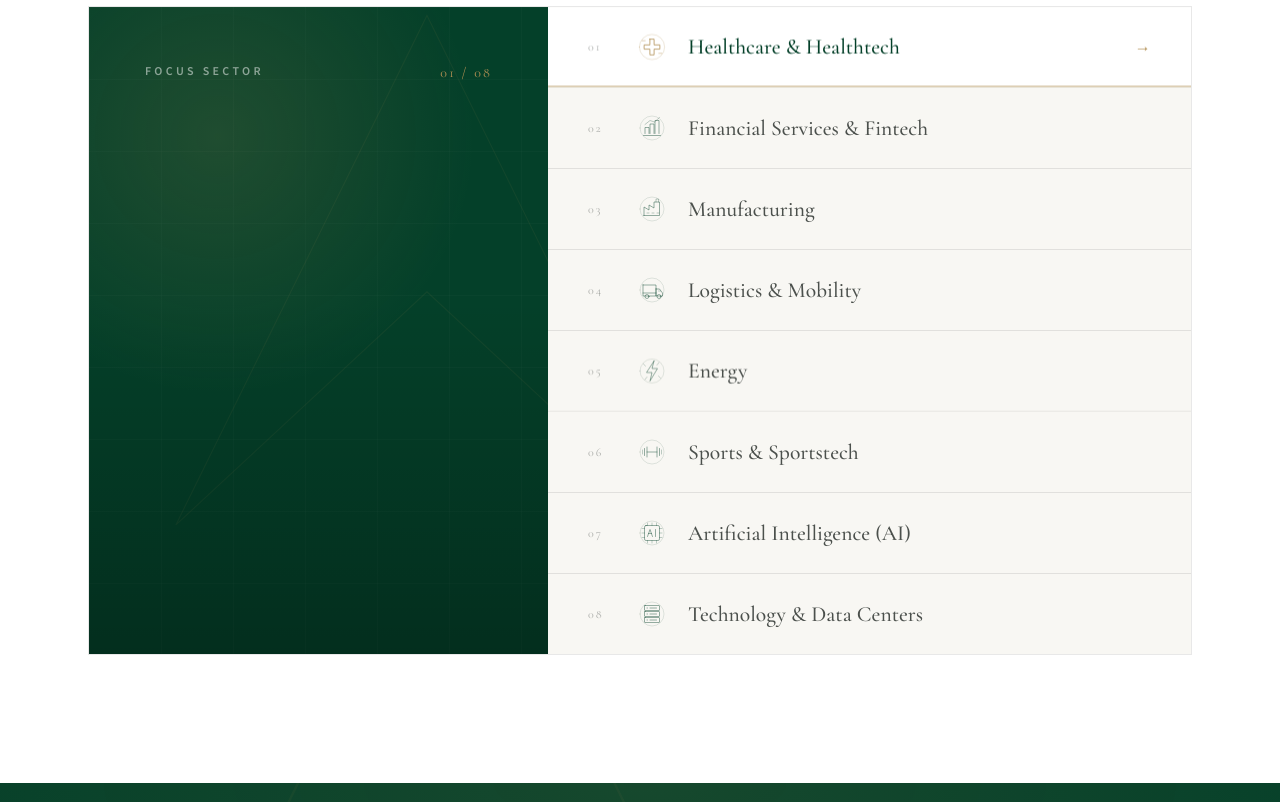
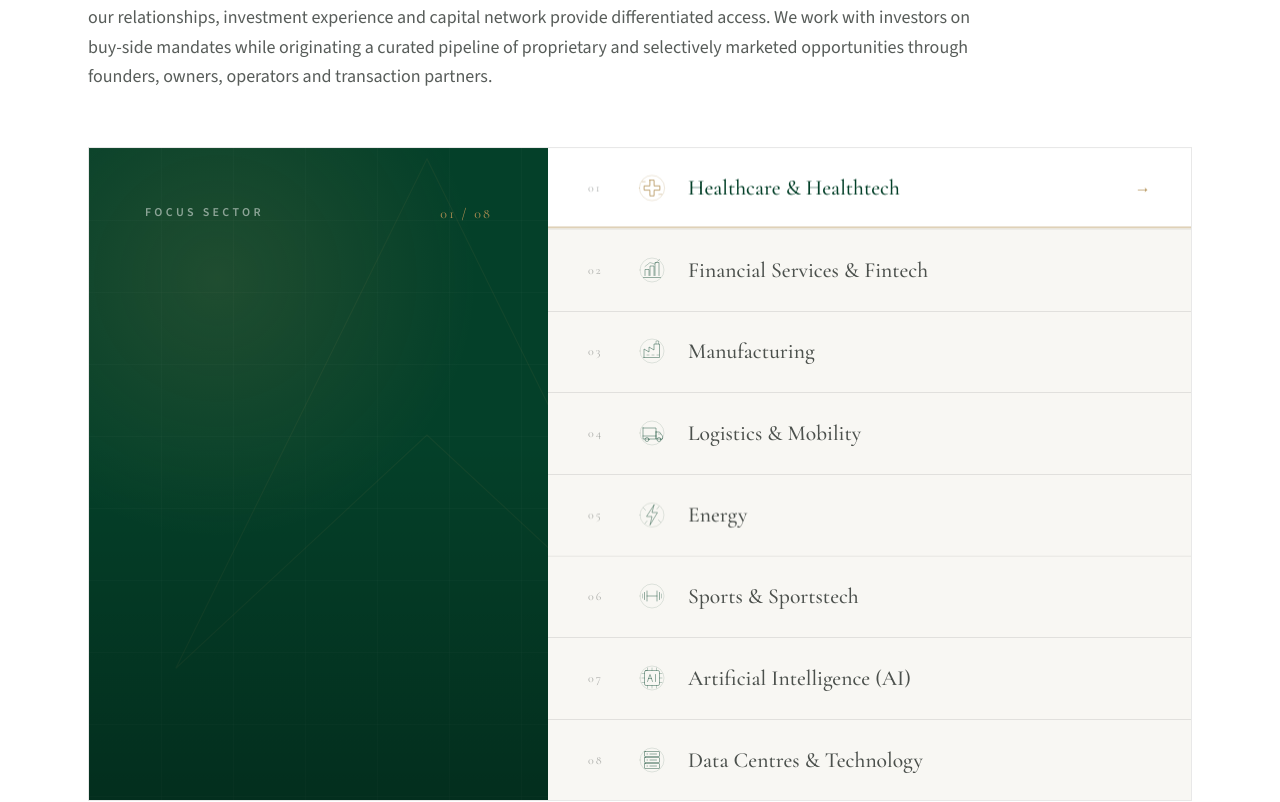
Before and after one commit to maminebakkar/truvoncapital, a Next.js app: page / in a window 1280 px wide. Shown: the part 2450-3252 px from the top of the page. Built offline with nearby package versions, Linux system fonts and the light colour scheme.

Commit message:
Add target sector descriptions

```diff
--- a/src/components/TargetSectors.tsx
+++ b/src/components/TargetSectors.tsx
@@ -6,19 +6,63 @@ import { GoldRule, PeakMotif } from "./ui";
 
 type Sector = {
   name: string;
+  description: string;
   icon: (props: SVGProps<SVGSVGElement>) => JSX.Element;
 };
 
 const sectors: Sector[] = [
-  { name: "Healthcare & Healthtech", icon: HealthIcon },
-  { name: "Financial Services & Fintech", icon: FinanceIcon },
-  { name: "Manufacturing", icon: ManufacturingIcon },
-  { name: "Logistics & Mobility", icon: MobilityIcon },
-  { name: "Energy", icon: EnergyIcon },
-  { name: "Sports & Sportstech", icon: SportsIcon },
-  { name: "Artificial Intelligence (AI)", icon: AiIcon },
-  { name: "Technology & Data Centers", icon: DataIcon },
+  {
+    name: "Healthcare & Healthtech",
+    description:
+      "We target healthcare and healthtech businesses benefiting from resilient demand, innovation and market consolidation. Our focus spans healthcare services, medical products and medtech, diagnostics, digital health and healthcare software, with particular interest in businesses combining defensible market positions with clear pathways to scale.",
+    icon: HealthIcon,
+  },
+  {
+    name: "Financial Services & Fintech",
+    description:
+      "Our financial-services activity draws on deep experience across private markets, financial infrastructure and technology. We evaluate opportunities across payments, wealth and asset management, fund infrastructure, financial software and specialist financial-services businesses, supporting strategic acquisitions, growth investments and platform development.",
+    icon: FinanceIcon,
+  },
+  {
+    name: "Manufacturing",
+    description:
+      "We focus on established manufacturing and industrial businesses where new ownership can accelerate operational improvement, international expansion and consolidation. Priority opportunities include founder and family-owned businesses, succession situations, carve-outs and differentiated industrial platforms with strong customer relationships, proprietary capabilities and defensible market positions.",
+    icon: ManufacturingIcon,
+  },
+  {
+    name: "Logistics & Mobility",
+    description:
+      "We invest across logistics, transportation and mobility, with a focus on businesses positioned within increasingly complex supply chains and transportation networks. Opportunities include distribution, fleet and mobility platforms, automotive-related assets and technology-enabled logistics businesses where consolidation, operational improvement and digitisation can drive value creation.",
+    icon: MobilityIcon,
+  },
+  {
+    name: "Energy",
+    description:
+      "Our energy focus spans conventional and emerging energy, infrastructure and enabling technologies. We evaluate cash-generating assets, energy services, power and infrastructure platforms, renewables and technologies supporting the evolution of the global energy system, across acquisitions, growth investments and special situations.",
+    icon: EnergyIcon,
+  },
+  {
+    name: "Sports & Sportstech",
+    description:
+      "We target opportunities across the global sports ecosystem, from franchises and clubs to stadiums, venues, sports-linked real estate, media rights, commercial platforms and sports technology. Our activity combines buy-side mandates with proprietary and selectively marketed deal flow, focusing on situations where ownership, infrastructure and commercial monetisation can create long-term value.",
+    icon: SportsIcon,
+  },
+  {
+    name: "Artificial Intelligence (AI)",
+    description:
+      "We focus on commercially proven AI businesses where technology translates into measurable enterprise value. We target proprietary platforms, vertical AI applications and AI-enabled businesses with differentiated technology, strong customer adoption, defensible IP and scalable economics, across growth investments, control acquisitions and strategic transactions.",
+    icon: AiIcon,
+  },
+  {
+    name: "Data Centres & Technology",
+    description:
+      "We focus on the digital infrastructure and technology businesses underpinning the growth of cloud computing, AI and increasingly data-intensive economies. Our opportunity set spans data centres, compute and connectivity infrastructure, hosting and managed services, enterprise technology platforms and mission-critical software, with particular interest in assets benefiting from structural demand growth, high barriers to entry and recurring or contracted revenues.",
+    icon: DataIcon,
+  },
 ];
+
+const sectorIntro =
+  "Truvon Capital originates, evaluates and executes private-market opportunities across a focused set of sectors where our relationships, investment experience and capital network provide differentiated access. We work with investors on buy-side mandates while originating a curated pipeline of proprietary and selectively marketed opportunities through founders, owners, operators and transaction partners.";
 
 export default function TargetSectors() {
   const [active, setActive] = useState(0);
@@ -97,8 +141,15 @@ export default function TargetSectors() {
           </h2>
           <GoldRule draw className="mt-5" />
         </Reveal>
+        <Reveal
+          as="p"
+          delay={80}
+          className="mt-8 max-w-4xl font-sans text-lg leading-relaxed text-charcoal/75"
+        >
+          {sectorIntro}
+        </Reveal>
 
-        <div className="mt-14 grid border border-charcoal/10 lg:mt-16 lg:grid-cols-12">
+        <div className="mt-12 grid border border-charcoal/10 lg:mt-14 lg:grid-cols-12">
           <Reveal className="relative min-h-[280px] overflow-hidden bg-primary sm:min-h-[360px] lg:col-span-5 lg:min-h-[640px]">
             <div
               aria-hidden="true"
@@ -133,8 +184,11 @@ export default function TargetSectors() {
 
               <div key={`label-${sectors[active].name}`} className="sector-label-enter max-sm:[animation:none]">
                 <span className="mb-5 block h-px w-12 bg-gold" aria-hidden="true" />
-                <p aria-live="polite" className="max-w-[13ch] font-serif text-3xl font-medium leading-tight text-white sm:text-4xl">
+                <p aria-live="polite" className="max-w-[16ch] font-serif text-3xl font-medium leading-tight text-white sm:text-4xl">
                   {sectors[active].name}
+                </p>
+                <p className="mt-5 hidden max-w-[46ch] font-sans text-sm leading-relaxed text-white/65 lg:block">
+                  {sectors[active].description}
                 </p>
               </div>
             </div>
@@ -181,7 +235,7 @@ export default function TargetSectors() {
                     onClick={() => setActive(index)}
                     onMouseEnter={() => setActive(index)}
                     onFocus={() => setActive(index)}
-                    className={`group relative flex min-h-[104px] w-full items-center gap-5 overflow-hidden px-6 py-6 text-left transition-colors duration-200 sm:min-h-[128px] sm:px-8 sm:duration-500 lg:min-h-[80px] lg:px-10 lg:py-5 ${
+                    className={`group relative grid min-h-[104px] w-full grid-cols-[1.75rem_2rem_minmax(0,1fr)] items-start gap-x-4 overflow-hidden px-6 py-7 text-left transition-colors duration-200 sm:min-h-[128px] sm:px-8 sm:duration-500 lg:flex lg:min-h-[80px] lg:items-center lg:gap-5 lg:px-10 lg:py-5 ${
                       selected ? "bg-white" : "hover:bg-white/70"
                     }`}
                   >
@@ -191,7 +245,7 @@ export default function TargetSectors() {
                         selected ? "w-full" : "w-0 group-hover:w-full"
                       }`}
                     />
-                    <span className="w-7 shrink-0 font-serif text-xs tracking-wide text-charcoal/35">
+                    <span className="w-7 shrink-0 pt-1 font-serif text-xs tracking-wide text-charcoal/35 lg:pt-0">
                       {String(index + 1).padStart(2, "0")}
                     </span>
                     <Icon
@@ -202,12 +256,15 @@ export default function TargetSectors() {
                           : "text-primary/55 group-hover:text-gold"
                       }`}
                     />
-                    <span className={`font-serif text-xl font-medium leading-tight transition-colors duration-300 lg:text-[1.35rem] ${selected ? "text-primary" : "text-charcoal/80 group-hover:text-primary"}`}>
+                    <span className={`min-w-0 font-serif text-xl font-medium leading-tight transition-colors duration-300 lg:flex-1 lg:text-[1.35rem] ${selected ? "text-primary" : "text-charcoal/80 group-hover:text-primary"}`}>
                       {sector.name}
+                    </span>
+                    <span className="col-span-3 mt-5 block font-sans text-sm leading-relaxed text-charcoal/65 lg:hidden">
+                      {sector.description}
                     </span>
                     <span
                       aria-hidden="true"
-                      className={`ml-auto hidden text-gold transition-all duration-500 sm:block ${
+                      className={`ml-auto hidden text-gold transition-all duration-500 lg:block ${
                         selected ? "translate-x-0 opacity-100" : "-translate-x-2 opacity-0"
                       }`}
                     >
```
